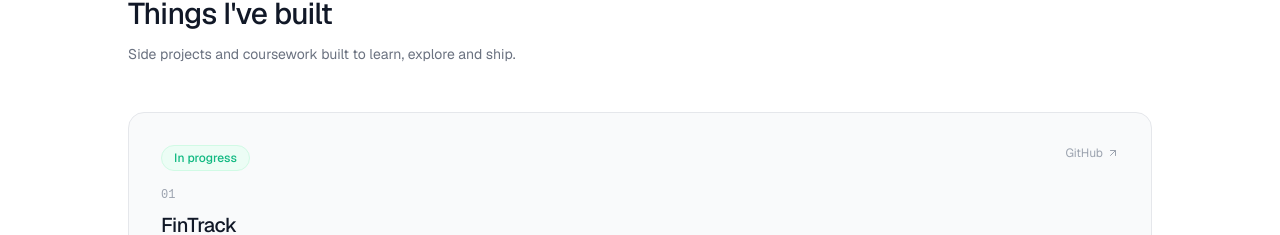
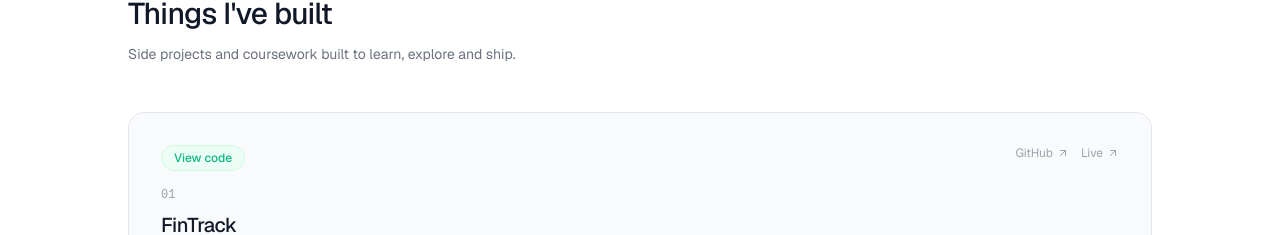
Before and after one commit to WillKirk/my-portfolio, a Next.js app: page / in a window 1280 px wide. Shown: the part 2146-2381 px from the top of the page. Built offline with nearby package versions, Linux system fonts and the light colour scheme.

Commit message:
changing fintrack status to live and adding url

```diff
--- a/src/components/Projects.tsx
+++ b/src/components/Projects.tsx
@@ -19,7 +19,8 @@ const projects: Project[] = [
       'A personal finance dashboard to track income, expenses, budgets and savings goals. Built with multi-user auth, data visualisations and a guest demo mode so anyone can try it without signing up.',
     tech: ['Next.js', 'TypeScript', 'MySQL', 'NextAuth', 'Recharts'],
     github: 'https://github.com/WillKirk',
-    status: 'in-progress',
+    live: 'https://fintrack-wk.vercel.app/dashboard',
+    status: 'live',
   },
   {
     number: '02',
```
